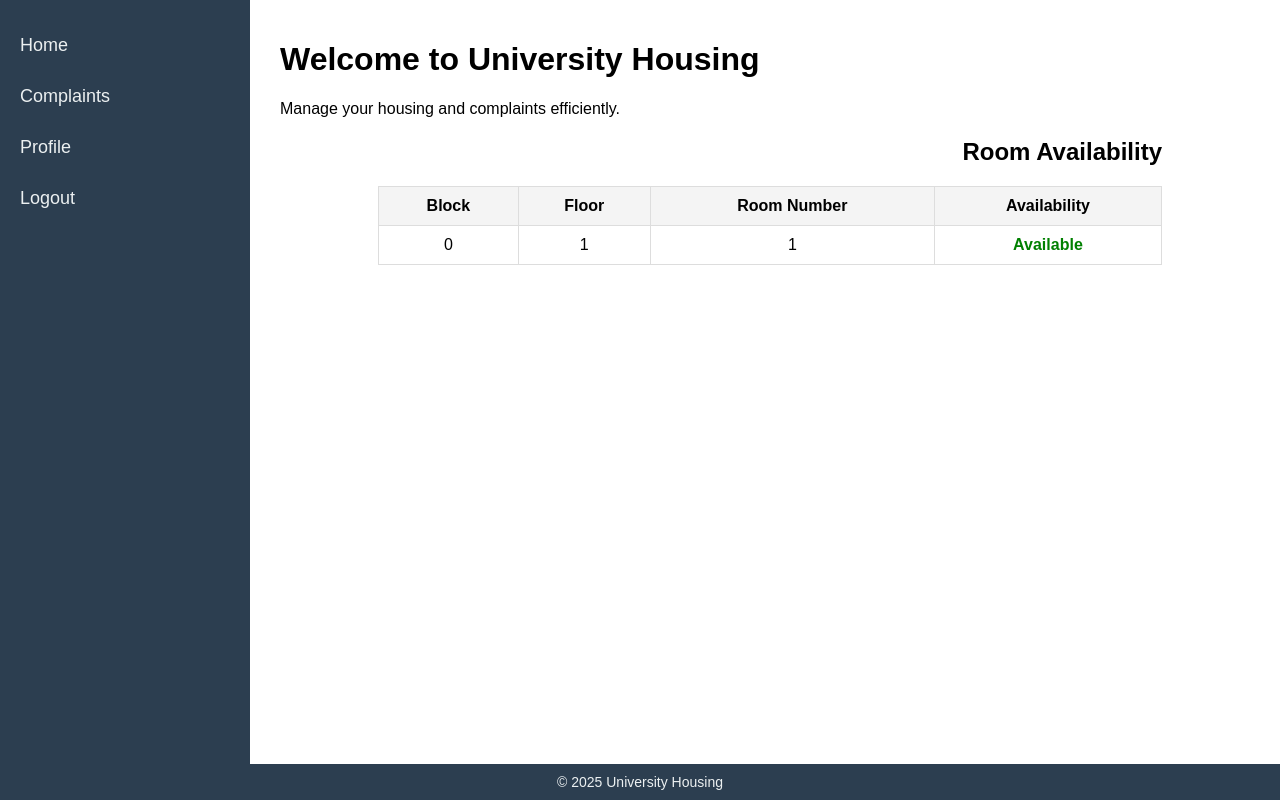
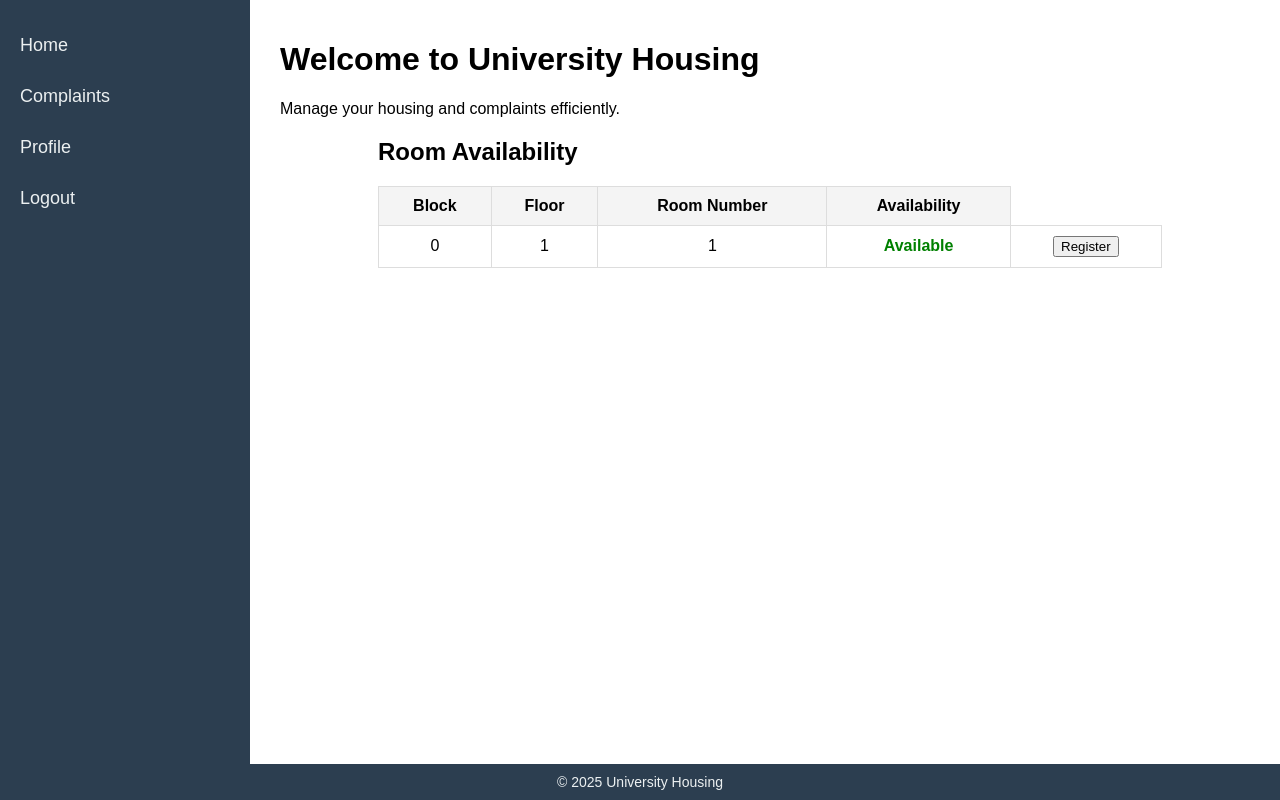
Before and after one commit to SaraDidi/Cloud-Computing, a PHP site: page /views/home.php in a window 1280 px wide. Run offline with PHP 8.4, Linux system fonts and the light colour scheme; tables that the repository leaves empty hold one stand-in row (values such as "Sample post").

Commit message:
edit home

```diff
--- a/views/home.php
+++ b/views/home.php
@@ -52,7 +52,7 @@ $rooms = $stmt->fetchAll(PDO::FETCH_ASSOC);
     </style>
 </head>
 <body>
-<h2 style="text-align: right; margin-right: 10%;">Room Availability</h2>
+<h2 style="text-align: left; margin-left: 10%;">Room Availability</h2>
 
     <table>
         <thead>
@@ -74,6 +74,14 @@ $rooms = $stmt->fetchAll(PDO::FETCH_ASSOC);
                         <td class="<?= $room['availability'] ? 'available' : 'unavailable'; ?>">
                             <?= $room['availability'] ? 'Available' : 'Occupied'; ?>
                         </td>
+                    <td>
+                        <?php if ($room['availability']): ?>
+                            <form action="register.php" method="post">
+                                <input type="hidden" name="room_id" value="<?= htmlspecialchars($room['id']); ?>">
+                                <button type="submit">Register</button>
+                            </form>
+                        <?php endif; ?>
+                    </td>
                     </tr>
                 <?php endforeach; ?>
             <?php else: ?>
```
